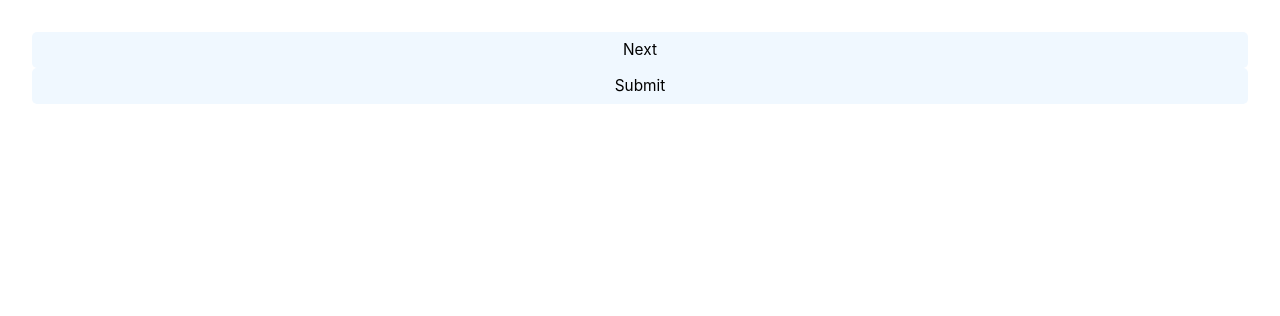
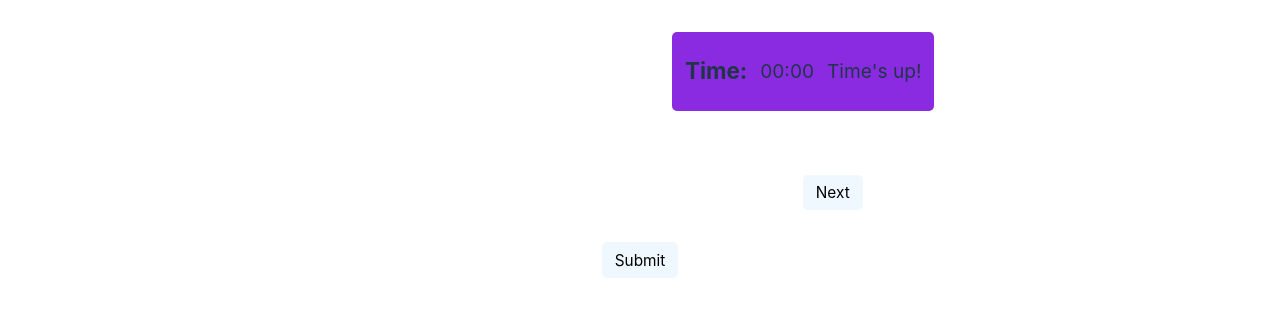
Before and after one commit to bagulshubh/nicoclass, a React (Vite) app: page /test in a window 1280 px wide. Shown: the top 316 px of the page. Built offline with nearby package versions, Linux system fonts and the light colour scheme; what better-react-mathjax would draw is missing.

Commit message:
Timer Implemented

```diff
--- a/src/App.css
+++ b/src/App.css
@@ -58,5 +58,60 @@
   transition-duration: 500ms;
 }
 .btn:hover{
-  transform: scale(1.08);
+  transform: scale(1.05);
 }
+.test-wrapper{
+  width: 100%;
+  display: flex;
+  flex-direction: column;
+  align-items: center;
+  gap: 2rem;
+}
+.control-panel{
+  display: flex;
+  width: 100%;
+  align-items: center;
+  gap: 1vw;
+  justify-content: space-evenly;
+}
+.number-panel{
+  display: flex;
+  align-items: center;
+  gap: 1vw;
+}
+.card{
+  background-color: rgb(221, 216, 209);
+  cursor: pointer;
+  display: flex;
+  align-items: center;
+  flex-direction: column;
+  color: #1d1d1d;
+  border-radius: 5px;
+}
+.active{
+  background-color: rgb(62, 62, 161);
+  color: aliceblue;
+}
+.question-wrapper{
+  display: flex;
+  width: 100%;
+  align-items: center;
+  justify-content: center;
+}
+.btn-wrapper{
+  width: 100%;
+  display: flex;
+  align-items: center;
+  justify-content: space-evenly;
+}
+.timer{
+  display: flex;
+  align-items: center;
+  gap: 1vw;
+  font-size: 1.5vw;
+  background-color: blueviolet;
+  padding-left: 1vw;
+  padding-right: 1vw;
+  border-radius: 5px;
+  justify-content: space-between;
+}
--- a/src/Componets/Card.jsx
+++ b/src/Componets/Card.jsx
@@ -4,6 +4,7 @@ const Card = (props) => {
 
     const index = props.index;
     const setind = props.setind;
+    const ind = props.ind;
 
     const clickHandler = ()=>{
         setind(index);
@@ -11,7 +12,7 @@ const Card = (props) => {
 
 
   return (
-    <div onClick={clickHandler}>
+    <div onClick={clickHandler} className={ind===index ? ("card active"):("card")}>
       {index+1}
     </div>
   )
--- /dev/null
+++ b/src/Componets/CountdownTimer.jsx
@@ -0,0 +1,46 @@
+import React, { useState, useEffect } from 'react';
+
+const CountdownTimer = ({ initialMinutes }) => {
+  const [minutes, setMinutes] = useState(initialMinutes);
+  const [seconds, setSeconds] = useState(0);
+
+  useEffect(() => {
+    let timer;
+
+    if (minutes >= 0) {
+      timer = setInterval(() => {
+        if (seconds === 0) {
+          if (minutes === 0) {
+            clearInterval(timer); // Stop the timer when it reaches 0
+          } else {
+            setMinutes(minutes - 1);
+            setSeconds(59);
+          }
+        } else {
+          setSeconds(seconds - 1);
+        }
+      }, 1000);
+    }
+
+    return () => {
+      clearInterval(timer); // Cleanup the timer when the component unmounts
+    };
+  }, [minutes, seconds]);
+
+  return (
+    <div className='timer'>
+      <h3>Time:</h3>
+      {minutes >= 0 && (
+        <div>
+          <p>
+            {minutes < 10 ? `0${minutes}` : minutes}:
+            {seconds < 10 ? `0${seconds}` : seconds}
+          </p>
+        </div>
+      )}
+      {minutes === 0 && seconds === 0 && <p>Time's up!</p>}
+    </div>
+  );
+};
+
+export default CountdownTimer;
--- a/src/pages/Test.jsx
+++ b/src/pages/Test.jsx
@@ -2,6 +2,7 @@ import React, { useContext, useEffect, useState } from "react";
 import DataContext from "../Context/DataContext";
 import { MathJax, MathJaxContext } from "better-react-mathjax";
 import Card from "../Componets/Card";
+import CountdownTimer from "../Componets/CountdownTimer";
 
 const Test = () => {
     const context = useContext(DataContext);
@@ -57,21 +58,24 @@ const Test = () => {
     };
 
     return (
-        <div>
+        <div className="test-wrapper">
             <MathJaxContext>
 
                 {/* This will dynamically change the control panel for questions  */}
-                <div>
+                <div className="control-panel">
+                    <div className="number-panel">
                     {
                         Questions.map((q , index)=>{
                             return(
-                                <Card setind={setind} index={index}></Card>
+                                <Card setind={setind} index={index} ind={ind}></Card>
                             )
                         })
                     }
+                    </div>
+                    <CountdownTimer initialMinutes={context.totalTime}></CountdownTimer>
                 </div>
 
-                <div>
+                <div className="qustion-wrapper">
                     {/* {!parts ? (
                         <div></div>
                     ) : (
@@ -94,7 +98,7 @@ const Test = () => {
 
                 </div>
 
-                <div>
+                <div className="btn-wrapper">
                     {ind === 0 ? (
                         <div></div>
                     ) : (
```
